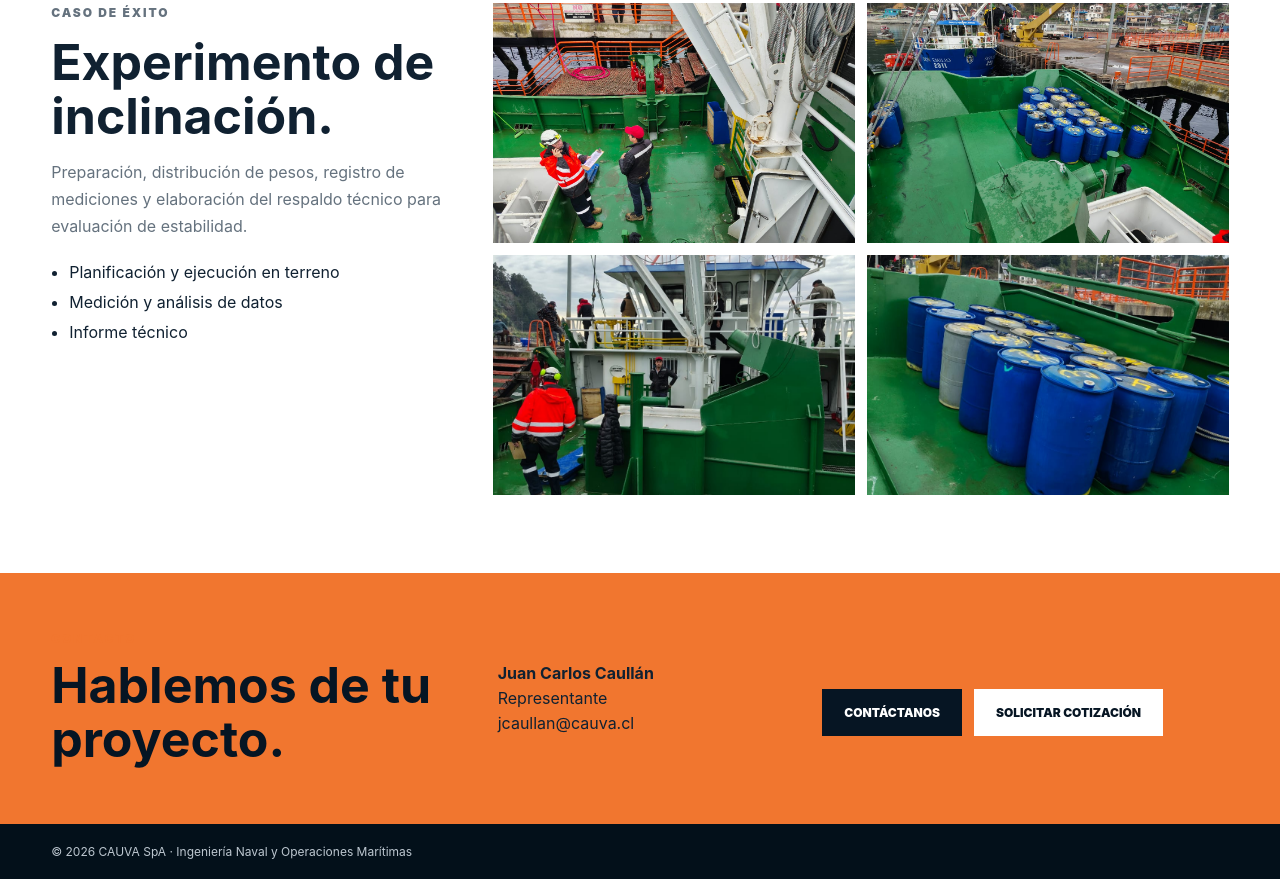
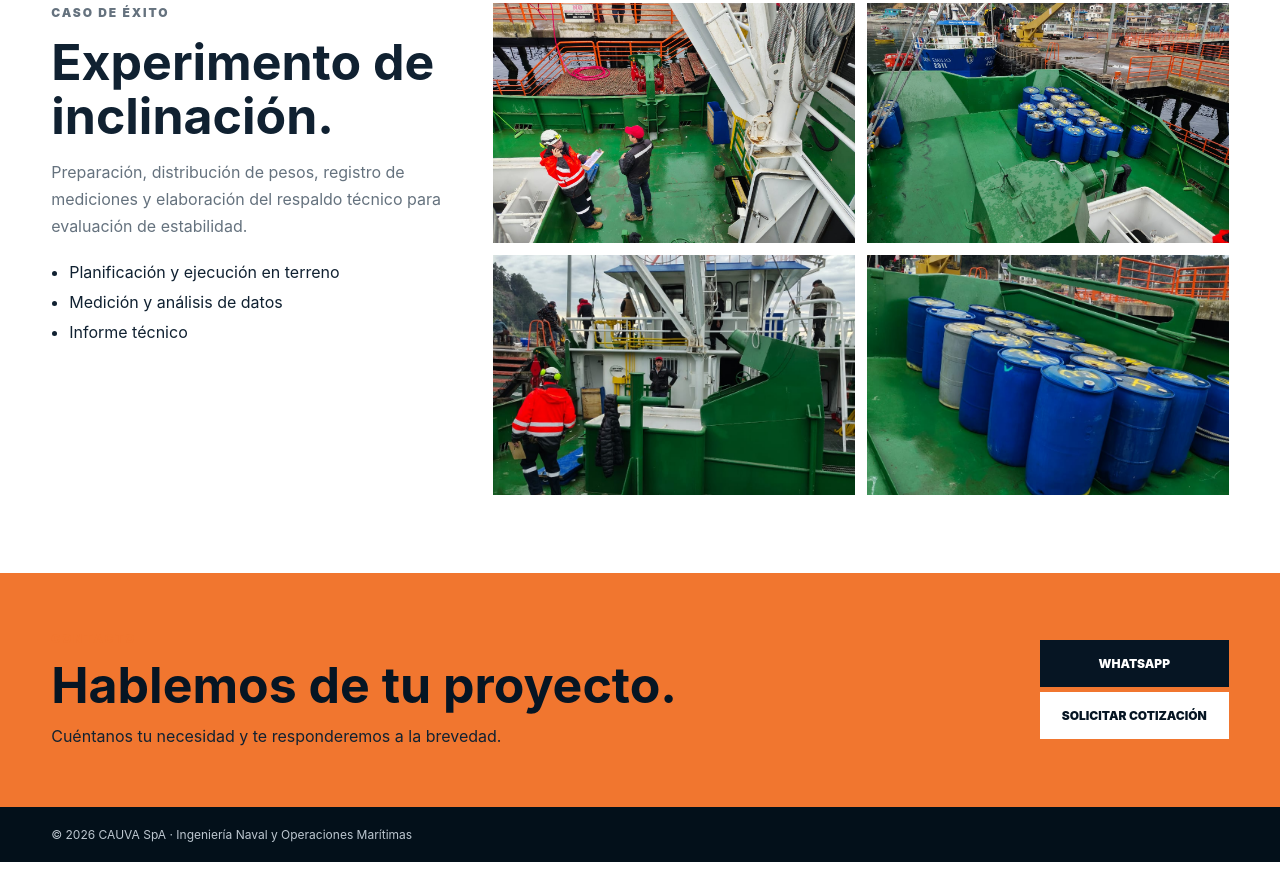
Before and after one commit to DANIELA47919/cauva-web, a plain HTML site: page index.html in a window 1280 px wide. Shown: the part 3686-4565 px from the top of the page. Drawn offline with Linux system fonts and the light colour scheme.

Commit message:
Add files via upload

```diff
--- a/index.html
+++ b/index.html
@@ -137,7 +137,7 @@
               <li>Cálculo para faenas de remolque</li>
               <li>Bollard Pull</li>
               <li>Pruebas de tracción</li>
-              <li>Fondeo y apoyo operacional</li>
+
             </ul>
           </div>
           <img src="assets/img/artefacto.jpg" alt="Operación marítima">
@@ -208,18 +208,14 @@
 </section>
 
 <section id="contacto" class="contact">
-  <div class="container contact-grid">
+  <div class="container contact-grid contact-clean">
     <div>
       <p class="eyebrow">Contacto</p>
       <h2>Hablemos de tu proyecto.</h2>
-    </div>
-    <div>
-      <strong>Juan Carlos Caullán</strong>
-      <span>Representante</span>
-      <a href="mailto:jcaullan@cauva.cl">jcaullan@cauva.cl</a>
+      <p class="contact-subtitle">Cuéntanos tu necesidad y te responderemos a la brevedad.</p>
     </div>
     <div class="contact-actions">
-      <a class="button dark-button" href="https://wa.me/56962757559?text=Hola%20CAUVA,%20quisiera%20realizar%20una%20consulta." target="_blank" rel="noopener">Contáctanos</a>
+      <a class="button dark-button" href="https://wa.me/56962757559?text=Hola%20CAUVA,%20quisiera%20realizar%20una%20consulta." target="_blank" rel="noopener">WhatsApp</a>
       <button class="button white-button open-quote" type="button">Solicitar cotización</button>
     </div>
   </div>
--- a/styles.css
+++ b/styles.css
@@ -141,3 +141,28 @@ body.modal-open{overflow:hidden}
   .hero-content{opacity:1;transform:none}
   .reveal{opacity:1;transform:none}
 }
+
+
+/* Contacto limpio, sin datos personales */
+.contact-clean{
+  grid-template-columns:1fr auto;
+  align-items:center;
+}
+.contact-clean .contact-subtitle{
+  margin:12px 0 0;
+  max-width:540px;
+  color:#102131;
+  line-height:1.6;
+}
+.contact-clean .contact-actions{
+  margin:0;
+  justify-content:flex-end;
+}
+@media(max-width:920px){
+  .contact-clean{
+    grid-template-columns:1fr;
+  }
+  .contact-clean .contact-actions{
+    justify-content:flex-start;
+  }
+}
```
Also changed, not shown: 1 other file.
